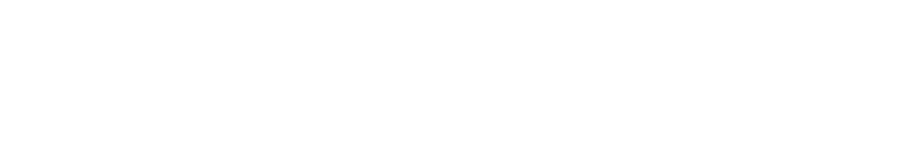
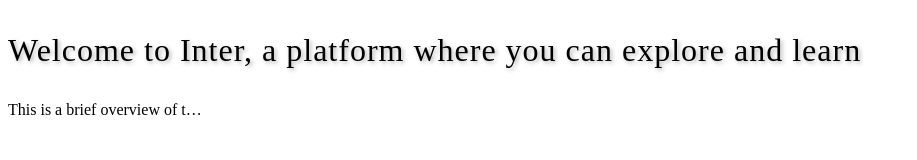
Before and after one commit to favibe/interH-C, a plain HTML site: page index.html in a window 1280 px wide. Shown: the whole page, without its empty margins (0-917 px from the left). Drawn offline with Linux system fonts and the light colour scheme.

Commit message:
practice

```diff
--- a/index.html
+++ b/index.html
@@ -7,6 +7,7 @@
     <link rel="stylesheet" href="style.css">
 </head>
 <body>
-
+    <p class="intro">Welcome to Inter, a platform where you can explore and learn</p>
+    <p class="truncate">This is a brief overview of the content available on our platform. Dive in to discover more!</p>
 </body>
 </html>
--- a/style.css
+++ b/style.css
@@ -0,0 +1,11 @@
+.intro  {
+    font-size: 2em;
+    letter-spacing: 1px;
+    text-shadow: 2px 2px 4px rgba(0, 0, 0, 0.3);
+}
+.truncate {
+    width: 200px;
+    white-space: nowrap;
+    overflow: hidden;
+    text-overflow: ellipsis;
+}
```
